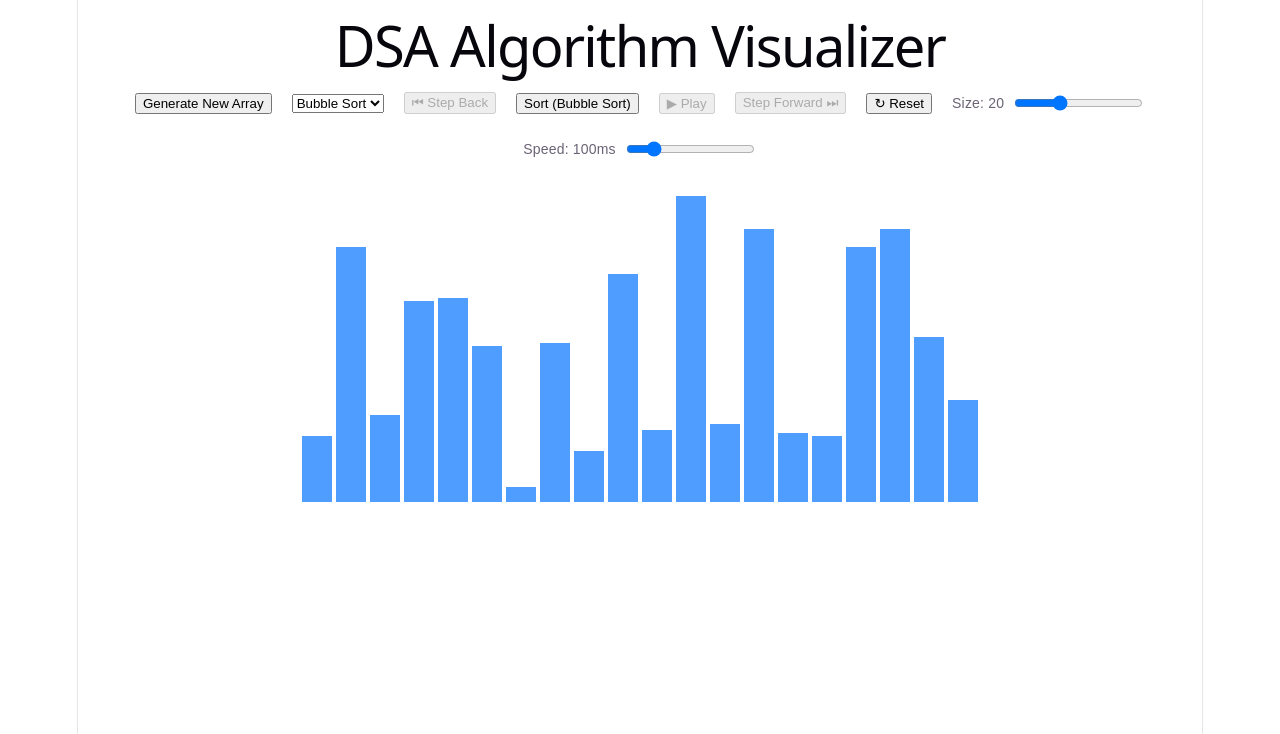
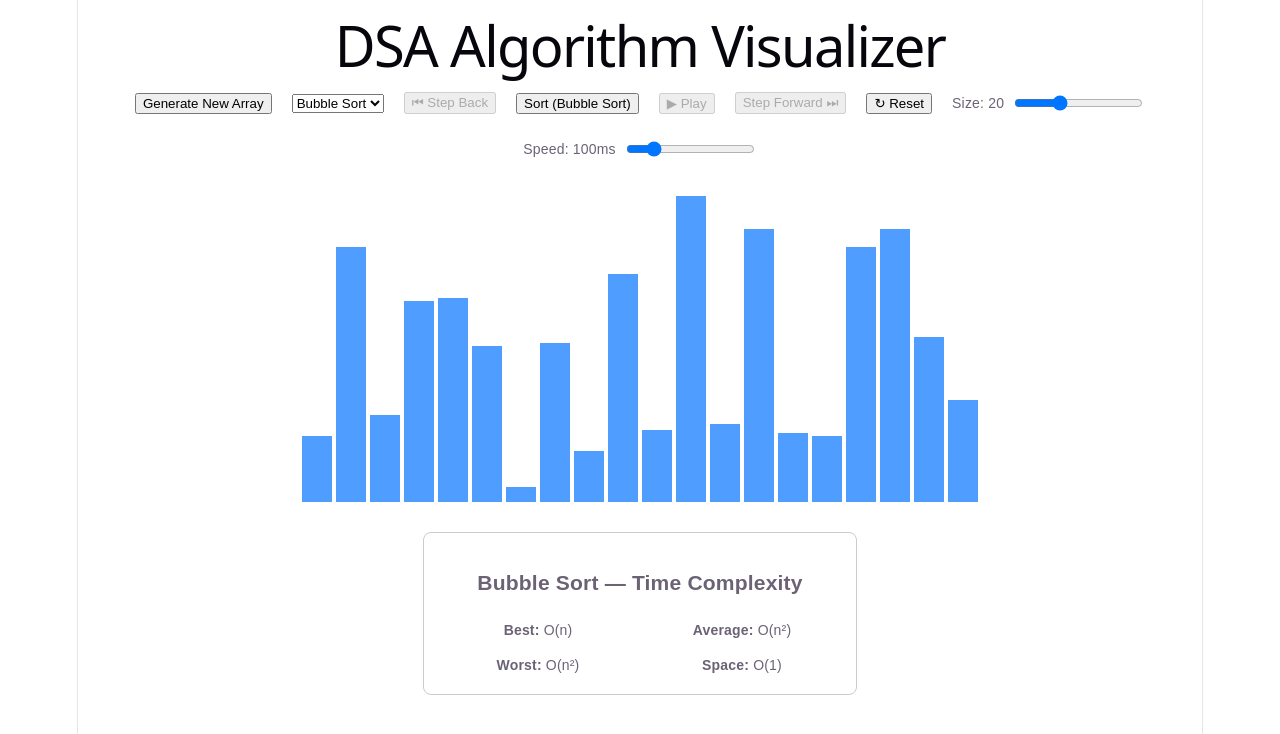
Before and after one commit to Yogeshbn2008/algo-visualizer, a React (Vite) app: page / in a window 1280 px wide. Shown: the top 734 px of the page. Built offline with nearby package versions, Linux system fonts and the light colour scheme.

Commit message:
Complexity information panel

```diff
--- a/src/App.css
+++ b/src/App.css
@@ -36,3 +36,21 @@
   gap: 8px;
   font-size: 14px;
 }
+
+.complexity-panel {
+  margin-top: 30px;
+  padding: 16px;
+  border: 1px solid #ccc;
+  border-radius: 8px;
+  max-width: 400px;
+  margin-left: auto;
+  margin-right: auto;
+}
+
+.complexity-grid {
+  display: grid;
+  grid-template-columns: 1fr 1fr;
+  gap: 8px;
+  margin-top: 10px;
+  font-size: 14px;
+}
--- a/src/App.jsx
+++ b/src/App.jsx
@@ -5,6 +5,12 @@ const algorithmLabels = {
   bubble: 'Bubble Sort',
   merge: 'Merge Sort',
   quick: 'Quick Sort',
+};
+
+const complexityInfo = {
+  bubble: { best: 'O(n)', average: 'O(n²)', worst: 'O(n²)', space: 'O(1)' },
+  merge: { best: 'O(n log n)', average: 'O(n log n)', worst: 'O(n log n)', space: 'O(n)' },
+  quick: { best: 'O(n log n)', average: 'O(n log n)', worst: 'O(n²)', space: 'O(log n)' },
 };
 
 function App() {
@@ -289,9 +295,21 @@ function handleReset() {
             className={`bar ${highlightedIndices.includes(index) ? 'highlighted' : ''}`}
             style={{ height: `${value * 3}px` }}
           ></div>
+
         ))}
       </div>
+
+      <div className="complexity-panel">
+        <h3>{algorithmLabels[algorithm]} — Time Complexity</h3>
+        <div className="complexity-grid">
+          <div><strong>Best:</strong> {complexityInfo[algorithm].best}</div>
+          <div><strong>Average:</strong> {complexityInfo[algorithm].average}</div>
+          <div><strong>Worst:</strong> {complexityInfo[algorithm].worst}</div>
+          <div><strong>Space:</strong> {complexityInfo[algorithm].space}</div>
+        </div>
+      </div>
     </div>
+
   );
 }
 
```
